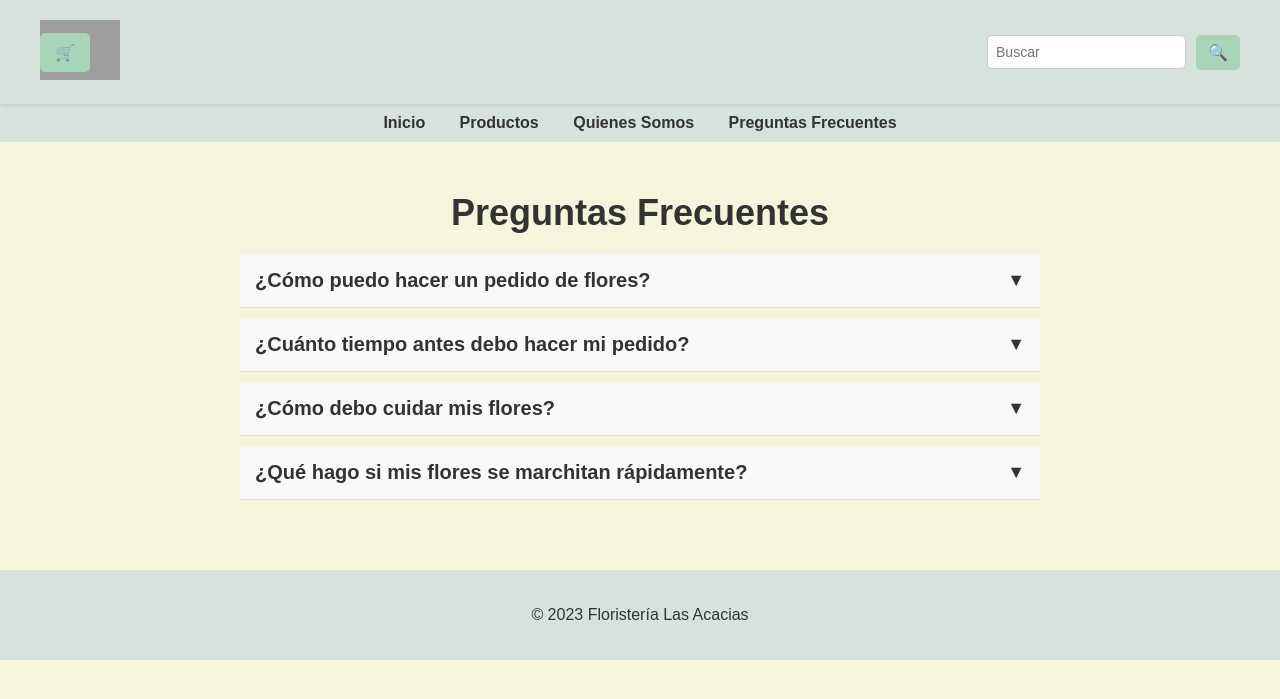
After one commit to SantiagoCrispoca/Lasacacias, a PHP site: page /preguntas-frecuentes.html in a window 1280 px wide. The commit adds this page. Shown: the top 699 px of the page. Run offline with PHP 8.4, Linux system fonts and the light colour scheme; grey boxes are pictures that could not be loaded.

Commit message:
Seccion Quienes Somos y Preguntas frecuentes creado

```diff
--- a/index.html
+++ b/index.html
@@ -24,8 +24,8 @@
         <ul>
             <li><a href="#inicio">Inicio</a></li>
             <li><a href="productos.html">Productos</a></li>
-            <li><a href="#quienes-somos">Quienes Somos</a></li>
-            <li><a href="#preguntas-frecuentes">Preguntas Frecuentes</a></li>
+            <li><a href="quienes-somos.html">Quienes Somos</a></li>
+            <li><a href="preguntas-frecuentes.html">Preguntas Frecuentes</a></li>
         </ul>
     </nav>
 
--- /dev/null
+++ b/preguntas-frecuentes.html
@@ -0,0 +1,108 @@
+<!DOCTYPE html>
+<html lang="es">
+<head>
+    <meta charset="UTF-8">
+    <meta name="viewport" content="width=device-width, initial-scale=1.0">
+    <title>Preguntas Frecuentes - Floristería Las Acacias</title>
+    <link rel="stylesheet" href="styles.css">
+</head>
+<body>
+    <!-- Header -->
+    <header class="header">
+        <button class="cart-button">🛒</button>
+        <div class="logo">
+            <img src="logo.png" alt="Logo de Floristería Las Acacias">
+        </div>
+        <div class="search-box">
+            <input type="text" placeholder="Buscar">
+            <button class="search-button">&#128269;</button>
+        </div>
+    </header>
+
+    <!-- Navegación -->
+    <nav class="navbar">
+        <ul>
+            <li><a href="index.html">Inicio</a></li>
+            <li><a href="productos.html">Productos</a></li>
+            <li><a href="quienes-somos.html">Quienes Somos</a></li>
+            <li><a href="preguntas-frecuentes.html">Preguntas Frecuentes</a></li>
+        </ul>
+    </nav>
+
+    <!-- Sección Preguntas Frecuentes -->
+    <section class="preguntas-frecuentes">
+        <h1>Preguntas Frecuentes</h1>
+
+        <!-- Pregunta 1 -->
+        <div class="pregunta">
+            <button class="pregunta-titulo">
+                ¿Cómo puedo hacer un pedido de flores?
+                <span class="icono">▼</span> <!-- Icono de flecha -->
+            </button>
+            <div class="respuesta">
+                <p>
+                    Puedes hacer un pedido de flores a través de nuestra página web, seleccionando el ramo que deseas y completando la información de entrega. También puedes llamarnos directamente para realizar tu pedido.
+                </p>
+            </div>
+        </div>
+
+        <!-- Pregunta 2 -->
+        <div class="pregunta">
+            <button class="pregunta-titulo">
+                ¿Cuánto tiempo antes debo hacer mi pedido?
+                <span class="icono">▼</span>
+            </button>
+            <div class="respuesta">
+                <p>
+                    Recomendamos hacer tu pedido al menos 24 horas antes de la fecha de entrega deseada para garantizar la disponibilidad y frescura de las flores.
+                </p>
+            </div>
+        </div>
+
+        <!-- Pregunta 3 -->
+        <div class="pregunta">
+            <button class="pregunta-titulo">
+                ¿Cómo debo cuidar mis flores?
+                <span class="icono">▼</span>
+            </button>
+            <div class="respuesta">
+                <p>
+                    Para cuidar tus flores, asegúrate de cortar los tallos en diagonal antes de colocarlas en agua. Cambia el agua cada dos días y mantén las flores en un lugar fresco, lejos de la luz directa del sol.
+                </p>
+            </div>
+        </div>
+
+        <!-- Pregunta 4 -->
+        <div class="pregunta">
+            <button class="pregunta-titulo">
+                ¿Qué hago si mis flores se marchitan rápidamente?
+                <span class="icono">▼</span>
+            </button>
+            <div class="respuesta">
+                <p>
+                    Si tus flores se marchitan, verifica que tengan suficiente agua y que los tallos estén cortados adecuadamente. También, retira cualquier hoja que esté sumergida en el agua para evitar el crecimiento de bacterias.
+                </p>
+            </div>
+        </div>
+    </section>
+
+    <!-- Footer -->
+    <footer>
+        <p>&copy; 2023 Floristería Las Acacias</p>
+    </footer>
+
+    <!-- Script para el acordeón -->
+    <script>
+        // Funcionalidad del acordeón
+        const preguntas = document.querySelectorAll('.pregunta-titulo');
+        preguntas.forEach(pregunta => {
+            pregunta.addEventListener('click', () => {
+                const respuesta = pregunta.nextElementSibling;
+                respuesta.classList.toggle('activa');
+                const icono = pregunta.querySelector('.icono');
+                icono.textContent = respuesta.classList.contains('activa') ? '▲' : '▼'; // Usamos Unicode directamente
+            });
+        });
+    </script>
+</body>
+</html>
--- a/productos.html
+++ b/productos.html
@@ -24,8 +24,8 @@
         <ul>
             <li><a href="index.html">Inicio</a></li>
             <li><a href="productos.html">Productos</a></li>
-            <li><a href="#quienes-somos">Quienes Somos</a></li>
-            <li><a href="#preguntas-frecuentes">Preguntas Frecuentes</a></li>
+            <li><a href="quienes-somos.html">Quienes Somos</a></li>
+            <li><a href="preguntas-frecuentes.html">Preguntas Frecuentes</a></li>
         </ul>
     </nav>
 
--- a/styles.css
+++ b/styles.css
@@ -215,6 +215,9 @@ body {
     background-color: #8cbaa3; /* Verde pastel más oscuro al pasar el mouse */
 }
 
+
+
+
 /* Estilos para la sección de productos */
 .productos-section {
     padding: 20px;
@@ -245,3 +248,133 @@ body {
 .producto img:hover {
     transform: scale(1.05); /* Efecto de zoom al pasar el mouse */
 }
+
+
+
+
+/* Estilos para la sección Quiénes Somos */
+.quienes-somos {
+    padding: 20px;
+    max-width: 1200px;
+    margin: 0 auto;
+    text-align: center;
+}
+
+.quienes-somos h1 {
+    font-size: 36px;
+    color: #333;
+    margin-bottom: 20px;
+}
+
+.info-block {
+    margin: 40px 0;
+    text-align: left;
+    line-height: 1.6;
+}
+
+.info-block p {
+    font-size: 18px;
+    color: #555;
+}
+
+.collage {
+    display: grid;
+    grid-template-columns: repeat(4, 1fr); /* 4 columnas */
+    gap: 10px; /* Espacio entre imágenes */
+    margin: 40px 0;
+}
+
+.collage img {
+    width: 100%;
+    height: auto;
+    border-radius: 10px;
+    transition: transform 0.3s ease;
+}
+
+.collage img:hover {
+    transform: scale(1.05); /* Efecto de zoom al pasar el mouse */
+}
+
+/* Footer */
+footer {
+    text-align: center;
+    padding: 20px;
+    background-color: #d8e2dc; /* Verde pastel */
+    color: #333;
+    margin-top: 40px;
+}
+
+
+
+/* Estilos para la sección Preguntas Frecuentes */
+.preguntas-frecuentes {
+    padding: 20px;
+    max-width: 800px;
+    margin: 0 auto;
+    text-align: left;
+}
+
+.preguntas-frecuentes h1 {
+    font-size: 36px;
+    color: #333;
+    margin-bottom: 20px;
+    text-align: center;
+}
+
+.pregunta {
+    margin-bottom: 10px;
+    border-bottom: 1px solid #ddd;
+}
+
+.pregunta-titulo {
+    width: 100%;
+    padding: 15px;
+    text-align: left;
+    font-size: 20px;
+    font-weight: bold;
+    color: #333;
+    background-color: #f9f9f9;
+    border: none;
+    cursor: pointer;
+    display: flex;
+    justify-content: space-between;
+    align-items: center;
+    transition: background-color 0.3s ease;
+}
+
+.pregunta-titulo:hover {
+    background-color: #f1f1f1;
+}
+
+.pregunta-titulo .icono {
+    font-size: 18px;
+    transition: transform 0.3s ease;
+}
+
+.respuesta {
+    padding: 0 15px;
+    max-height: 0;
+    overflow: hidden;
+    transition: max-height 0.3s ease, padding 0.3s ease;
+}
+
+.respuesta p {
+    font-size: 16px;
+    color: #555;
+    line-height: 1.6;
+    margin: 15px 0;
+}
+
+.respuesta.activa {
+    max-height: 500px; /* Ajusta según el contenido */
+    padding: 15px;
+}
+
+/* Footer */
+footer {
+    text-align: center;
+    padding: 20px;
+    background-color: #d8e2dc; /* Verde pastel */
+    color: #333;
+    margin-top: 40px;
+}
```
Also changed, not shown: quienes-somos.html (added, +85 -0 lines).
